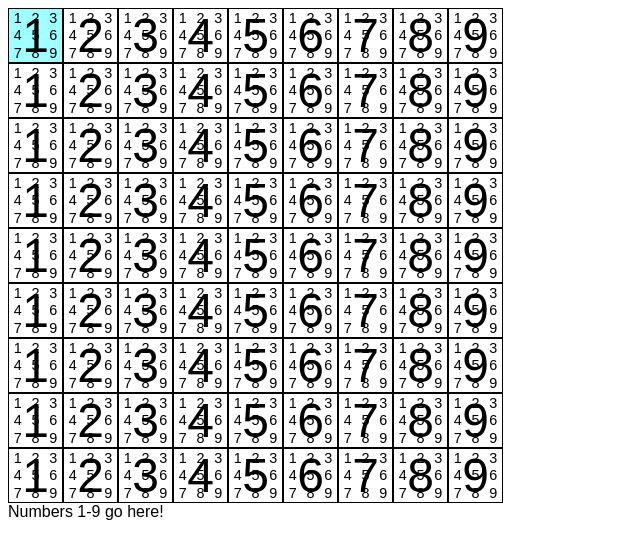
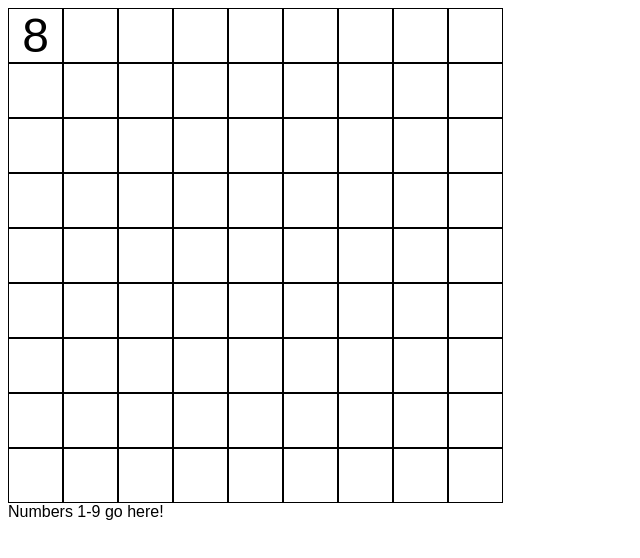
Before and after one commit to tamj0rd2/sudoku, a React (Vite) app: page / in a window 1280 px wide. Shown: the top 558 px of the page, without its empty margins (0-640 px from the left). Built offline with nearby package versions, Linux system fonts and the light colour scheme.

Commit message:
Allow keyboard input of numbers

```diff
--- a/src/components/Board.tsx
+++ b/src/components/Board.tsx
@@ -2,56 +2,37 @@ import React, { useReducer } from 'react'
 import Cell from './Cell'
 import Reducer from '~reducers'
 import * as dimens from '~constants/dimens'
-
-const getCellId = (col: number, row: number) => `${col},${row}`
-
-const initBoardState = (): BoardState => {
-  const cells = Array.from({ length: 9 }, (_, x) => {
-    return Array.from(
-      { length: 9 },
-      (_, y): CellData => {
-        const col = y + 1
-        const row = x + 1
-        return {
-          col,
-          row,
-          //id: `${col},${row}`,
-          //isSelected: false,
-          //answer: '',
-          //marks: [1, 2, 7],
-          // solution: ''
-        }
-      },
-    )
-  })
-
-  return { cells, selectedCell: cells[0][0] }
-}
+import generateBoard from '~logic/generator'
 
 export default function Board(): JSX.Element {
-  const [state, dispatch] = useReducer(Reducer, initBoardState())
+  const [state, dispatch] = useReducer(Reducer, null, generateBoard)
+
+  const boardStyle: React.CSSProperties = {
+    display: 'flex',
+    flexWrap: 'wrap',
+    width: dimens.BOARD_WIDTH,
+    height: dimens.BOARD_WIDTH,
+  }
 
   return (
     <div
-      style={{ width: dimens.BOARD_WIDTH }}
+      style={boardStyle}
       tabIndex={0}
       onKeyDown={e => dispatch({ type: 'SELECT_RELATIVE', payload: e.key })}
     >
-      {Array.from({ length: 9 }).map((_, y) => {
-        const row = y + 1
+      {state.cells.map((cellRow, i) => {
         return (
-          <React.Fragment key={row}>
-            {Array.from({ length: 9 }).map((_, x) => {
-              const col = x + 1
-              const cellId = getCellId(col, row)
+          <React.Fragment key={i}>
+            {cellRow.map(cellData => {
+              const { col, row, answer } = cellData
 
               return (
                 <Cell
-                  selectCell={() => dispatch({ type: 'SELECT_ABSOLUTE', payload: { col, row } })}
-                  isSelected={state.selectedCell.col === col && state.selectedCell.row === row}
-                  answer={col}
-                  setAnswer={() => {}}
-                  key={cellId}
+                  {...cellData}
+                  dispatch={dispatch}
+                  isSelected={state.selectedCoords.col === col && state.selectedCoords.row === row}
+                  answer={answer}
+                  key={`${col},${row}`}
                 />
               )
             })}
--- a/src/components/Cell.tsx
+++ b/src/components/Cell.tsx
@@ -2,26 +2,19 @@ import React, { useRef } from 'react'
 import Answer from './Answer'
 import PencilMarks from './PencilMarks'
 import * as dimens from '~constants/dimens'
+import { Action } from '~reducers'
 
-interface CellProps {
+type CellProps = {
+  dispatch: React.Dispatch<Action>
   isSelected: boolean
-  selectCell: () => void
-  answer: number | ''
-  setAnswer: () => void
-}
+} & CellData
 
 // TODO: use styled components
-export default function Cell({
-  answer,
-  setAnswer,
-  isSelected,
-  selectCell,
-}: CellProps): JSX.Element {
+export default function Cell({ col, row, dispatch, answer, isSelected }: CellProps): JSX.Element {
   const divRef = useRef<HTMLDivElement>(null)
 
   const styles: React.CSSProperties = {
     border: '1px solid black',
-    display: 'inline-block',
     width: dimens.CELL_WIDTH,
     height: dimens.CELL_WIDTH,
     position: 'relative',
@@ -29,14 +22,19 @@ export default function Cell({
   }
 
   if (isSelected) {
-    styles.backgroundColor = '#a0ffff'
     if (divRef.current) {
       divRef.current.focus()
     }
   }
 
   return (
-    <div onKeyDown={setAnswer} tabIndex={0} style={styles} onClick={selectCell} ref={divRef}>
+    <div
+      onKeyDown={e => dispatch({ type: 'CELL_INPUT', payload: e.key })}
+      tabIndex={0}
+      style={styles}
+      onClick={() => dispatch({ type: 'SELECT_ABSOLUTE', payload: { col: col, row: row } })}
+      ref={divRef}
+    >
       <Answer num={answer} />
       <PencilMarks />
     </div>
--- a/src/components/PencilMarks.tsx
+++ b/src/components/PencilMarks.tsx
@@ -31,7 +31,7 @@ export default function PencilMarks() {
     <div style={marksStyle}>
       {Array.from({ length: 9 }).map((_, i) => {
         const num = i + 1
-        return <PencilMark key={num} num={num} show={true} />
+        return <PencilMark key={num} num={num} show={false} />
       })}
     </div>
   )
--- /dev/null
+++ b/src/logic/generator.ts
@@ -0,0 +1,15 @@
+const cellsMapper = (_: any, y: number): CellData[] => {
+  const row = y + 1
+
+  return Array.from({ length: 9 }).map((_, x) => {
+    const col = x + 1
+    return { row, col, answer: '' }
+  })
+}
+
+export default function generate(): BoardState {
+  const cells = Array.from({ length: 9 }, cellsMapper)
+  cells[0][0].answer = 8
+
+  return { cells, selectedCoords: cells[0][0] }
+}
--- a/src/reducers/index.ts
+++ b/src/reducers/index.ts
@@ -1,10 +1,16 @@
 import selectionReducer, { SelectionAction } from './selection'
+import { cellInputReducer, CellInputAction } from './input'
 
-type CellAction = SelectionAction
+export type Action = SelectionAction | CellInputAction
 
-export default function(current: BoardState, action: CellAction) {
-  if (action.type.startsWith('SELECT')) {
-    return selectionReducer(current, action)
+export default function(state: BoardState, action: Action) {
+  switch (action.type) {
+    case 'SELECT_RELATIVE':
+    case 'SELECT_ABSOLUTE':
+      return selectionReducer(state, action)
+    case 'CELL_INPUT':
+      return cellInputReducer(state, action)
+    default:
+      return state
   }
-  return current
 }
--- /dev/null
+++ b/src/reducers/input.ts
@@ -0,0 +1,27 @@
+export type CellInputAction = {
+  type: 'CELL_INPUT'
+  payload: string
+}
+
+function immutableReplace<T>(arr: T[], index: number, item: T) {
+  return [...arr.slice(0, index), item, ...arr.slice(index + 1)]
+}
+
+// TODO: fix issue of answer disappearing on re-render
+export const cellInputReducer = (state: BoardState, action: CellInputAction): BoardState => {
+  const { cells, selectedCoords } = state
+
+  if (/^[1-9]$/.test(action.payload)) {
+    const rowIndex = selectedCoords.row - 1
+    const colIndex = selectedCoords.col - 1
+    const cell = cells[rowIndex][colIndex]
+
+    const updatedCell = { ...cell, answer: parseInt(action.payload) }
+    const updatedRow = immutableReplace(cells[rowIndex], colIndex, updatedCell)
+    const updatedCells = immutableReplace(cells, rowIndex, updatedRow)
+
+    return { ...state, cells: updatedCells }
+  }
+
+  return state
+}
--- a/src/reducers/selection.ts
+++ b/src/reducers/selection.ts
@@ -9,10 +9,10 @@ export type SelectionAction =
     }
 
 const getNextState = (state: BoardState, item: keyof Coordinate, change: 1 | -1): BoardState => {
-  const nextIndex = state.selectedCell[item] + change
+  const nextIndex = state.selectedCoords[item] + change
   if (nextIndex >= 1 && nextIndex <= 9) {
-    const selectedCell = { ...state.selectedCell, [item]: nextIndex }
-    return { ...state, selectedCell }
+    const selectedCoords = { ...state.selectedCoords, [item]: nextIndex }
+    return { ...state, selectedCoords }
   }
   return state
 }
@@ -34,7 +34,7 @@ const selectionReducer = (state: BoardState, action: SelectionAction): BoardStat
   }
 
   if (action.type === 'SELECT_ABSOLUTE') {
-    return { ...state, selectedCell: action.payload }
+    return { ...state, selectedCoords: action.payload }
   }
 
   return state
```
Also changed, not shown: src/types.d.ts (+5 -3 lines).
